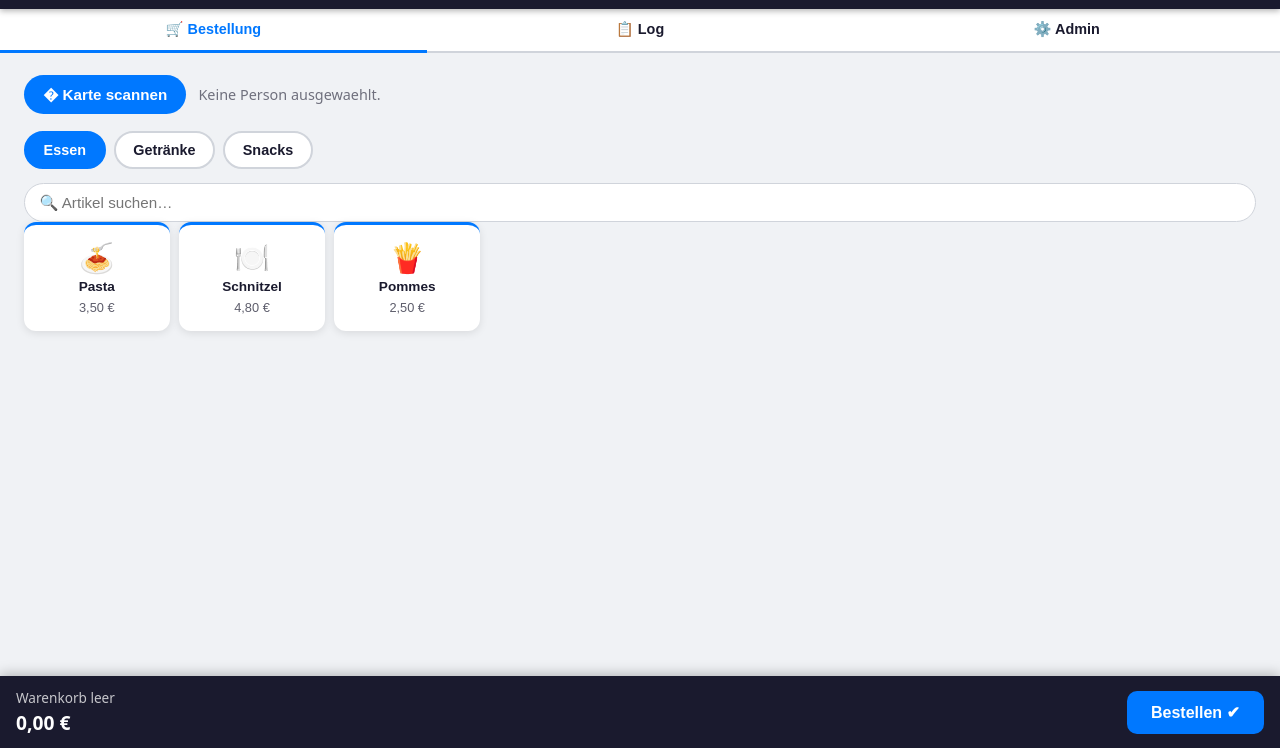
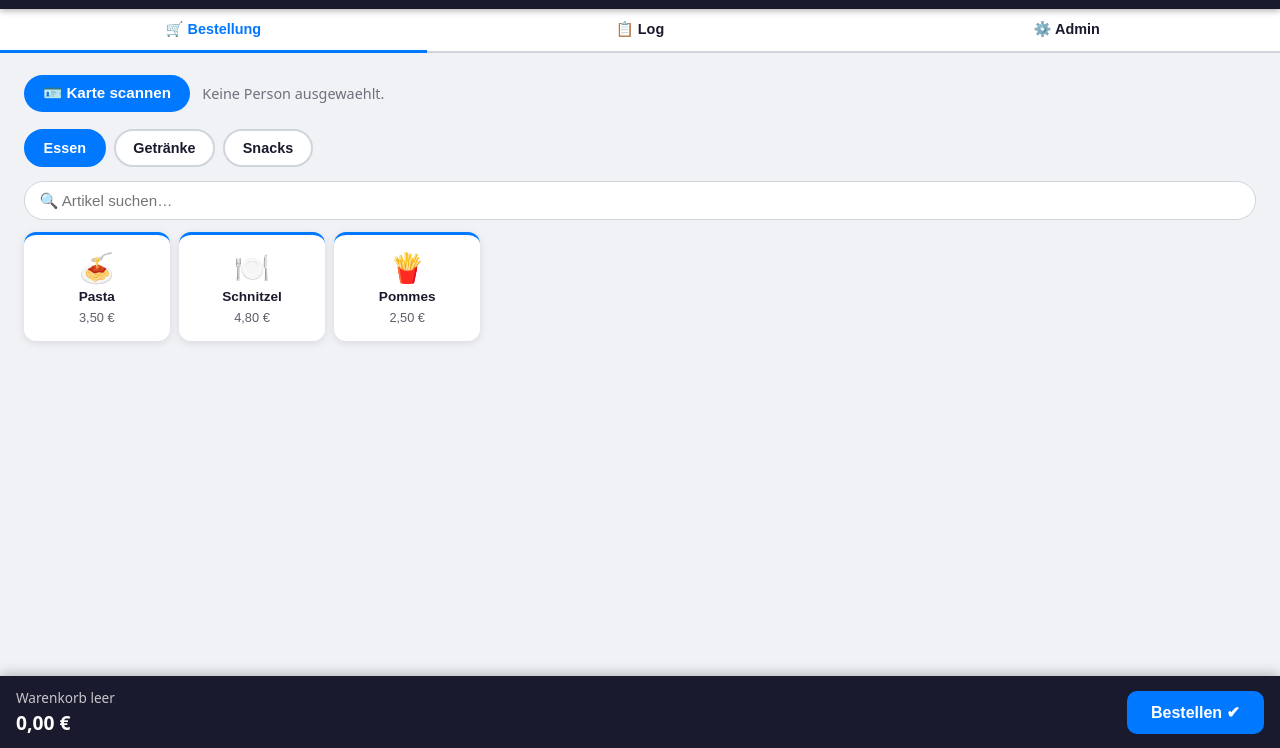
Before and after one commit to altima/shipo, a plain HTML site: page index.html in a window 1280 px wide. Shown: the part 52-800 px from the top of the page. Drawn offline with Linux system fonts and the light colour scheme.

Commit message:
update icon and padding

```diff
--- a/index.html
+++ b/index.html
@@ -46,7 +46,7 @@
 
     <!-- Person / NFC -->
     <div class="scan-bar">
-      <button id="scanCardBtn" class="btn-scan">� Karte scannen</button>
+      <button id="scanCardBtn" class="btn-scan">🪪 Karte scannen</button>
       <div id="currentUserInfo" class="scan-person-info">Keine Person ausgewählt.</div>
     </div>
 
--- a/style.css
+++ b/style.css
@@ -235,7 +235,7 @@ h2 { margin: 0 0 0.75rem 0; font-size: 1rem; font-weight: 700; }
    MEAL SEARCH
 ============================================================ */
 .meal-search-wrap {
-  padding: 0.4rem 0.75rem 0;
+  padding: 0.4rem 0.75rem 0.75rem;
 }
 
 .meal-search-input {
```
